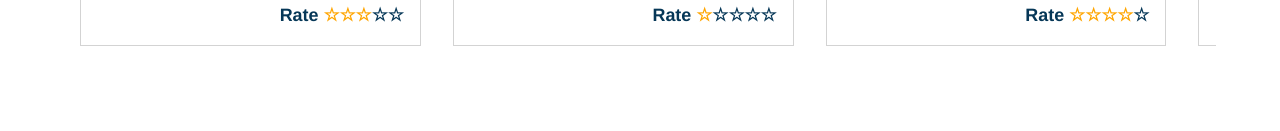
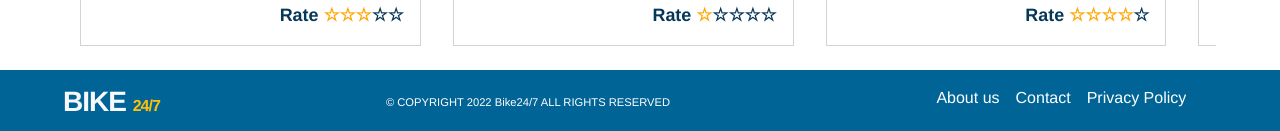
Before and after one commit to dawmic/vue-shop, a Vue app: page / in a window 1280 px wide. Shown: the part 1590-1721 px from the top of the page. Before the commit the page ends 1660 px from the top, so only its background shows below. Built offline with nearby package versions, Linux system fonts and the light colour scheme.

Commit message:
add footer to app

```diff
--- a/src/App.vue
+++ b/src/App.vue
@@ -7,14 +7,16 @@
     </div>
 
     <router-view :products="products" />
+    <Footer/>
   </div>
 </template>
 <script>
 
 import axios from "axios";
+import Footer from "./components/Footer.vue"
 export default {
   name: "App",
-  components: {},
+  components: {Footer},
   data() {
     return {
       filter: "",
@@ -41,6 +43,9 @@ export default {
       console.log(res.data.products);
       this.products = res.data.products;
     });
+  },
+  updated(){
+    window.scrollTo(0, 0);
   },
 };
 </script>
--- a/src/components/Footer.vue
+++ b/src/components/Footer.vue
@@ -1,7 +1,7 @@
 <template>
   <div class="footer-container container-fluid">
     <div class="row footer-row">
-      <h3 class="col-12 col-md-2  m-3 m-md-0 ml-xl-5">BIKE <span class="text-warning logo-text">24/7</span></h3>
+      <h3 class="col-10 col-md-2  m-3 m-md-0 ml-xl-5">BIKE <span class="text-warning logo-text">24/7</span></h3>
       <p class="footer-paragraph col-12 col-md-5 col-lg-4 col-xl-5 m-0">
         © COPYRIGHT 2022 Bike24/7  ALL RIGHTS RESERVED
       </p>
```
